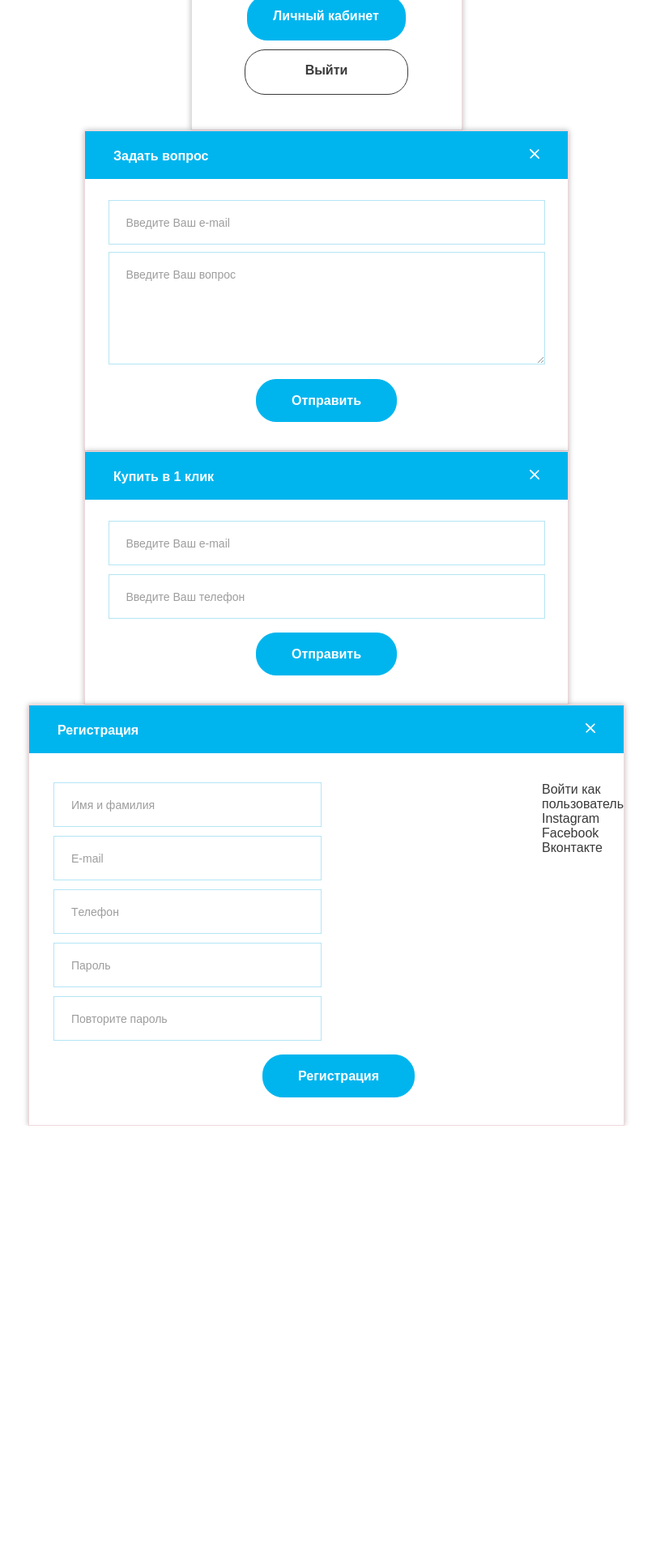
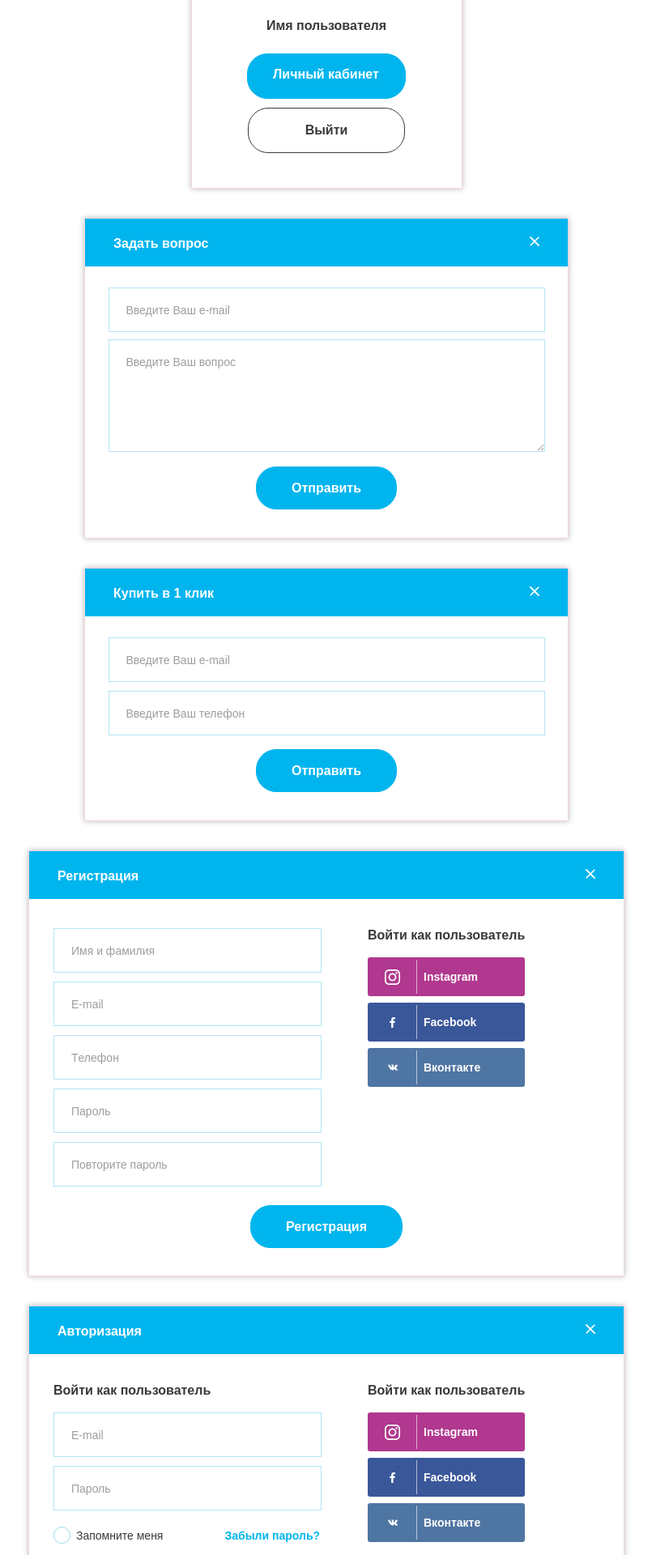
Before and after one commit to SantYaga33/Shop, a PHP site: page /modal.html in a window 1280 px wide. Shown: the part 600-2520 px from the top of the page at 81% size, without its empty margins (237-1042 px from the left). Before the commit the page ends 1990 px from the top, so only its background shows below. Run offline with PHP 8.4, Linux system fonts and the light colour scheme.

Commit message:
сверстаны все мод окна

```diff
--- a/css/main.css
+++ b/css/main.css
@@ -1371,7 +1402,7 @@ h1, h2, h3, h4, h5, h6 {
 .modal__button-out {
   border: 1px solid #393939;
   background-color: #ffffff;
-  padding: 16px 74px 20px 74px;
+  padding: 18px 70px;
   color: #393939;
   font-family: "OpenSans-Semibold", sans-serif;
   font-weight: 600;
@@ -1389,6 +1420,7 @@ h1, h2, h3, h4, h5, h6 {
   padding: 19px 0 18px 21px;
   border: 1px solid #95dbf1;
   outline: none;
+  display: block;
 }
 
 .form {
@@ -1484,14 +1516,26 @@ h1, h2, h3, h4, h5, h6 {
 .form__reg {
   max-width: 736px;
 }
+.form__body-title {
+  color: #393939;
+  font-family: "OpenSans-Semibold", sans-serif;
+  font-weight: 600;
+  font-size: 16px;
+  margin-bottom: 18px;
+  display: block;
+}
 .form__body-reg {
-  padding: 36px 0 34px 30px;
+  padding: 36px 0 0 30px;
   background-color: #fff;
+  margin-bottom: 6px;
 }
 .form__body-block {
   display: -webkit-box;
   display: -ms-flexbox;
   display: flex;
+}
+.form__body-block-social {
+  padding-left: 57px;
 }
 .form__input-reg {
   max-width: 331px;
@@ -1499,6 +1543,133 @@ h1, h2, h3, h4, h5, h6 {
 }
 .form__input-reg:last-child {
   margin-bottom: 17px;
+}
+.form__body-autor {
+  margin-bottom: 25px;
+}
+.form__body-social-item {
+  max-width: 212px;
+  height: 48px;
+  display: -webkit-box;
+  display: -ms-flexbox;
+  display: flex;
+  -webkit-box-align: center;
+      -ms-flex-align: center;
+          align-items: center;
+  padding-left: 10px;
+  border-radius: 3px;
+  margin-bottom: 8px;
+  text-decoration: none;
+  cursor: pointer;
+}
+.form__body-social-insta {
+  background-color: #b1388f;
+}
+.form__body-social-fb {
+  background-color: #3a579a;
+}
+.form__body-social-vk {
+  background-color: #4f75a3;
+}
+.form__body-password {
+  margin-top: 23px;
+  display: -webkit-box;
+  display: -ms-flexbox;
+  display: flex;
+  -webkit-box-align: center;
+      -ms-flex-align: center;
+          align-items: center;
+}
+.form__body-label {
+  color: #393939;
+  font-family: "OpenSans-Light", sans-serif;
+  font-weight: 300;
+  font-size: 14px;
+  padding-left: 14px;
+  padding-right: 76px;
+  cursor: pointer;
+  display: -webkit-box;
+  display: -ms-flexbox;
+  display: flex;
+  margin-left: 14px;
+}
+.form__body-remember {
+  font-family: "OpenSans-Semibold", sans-serif;
+  font-weight: 600;
+  font-size: 14px;
+  text-decoration: none;
+  color: #00b5ee;
+}
+.form__button-reg {
+  margin: 0 auto;
+  display: block;
+  margin-bottom: 34px;
+}
+.form__button-autor {
+  color: #ffffff;
+  font-size: 16px;
+  font-family: "OpenSans-Semibold", sans-serif;
+  font-weight: 600;
+  padding: 17px 68px;
+  border-radius: 25px;
+  display: block;
+  margin: 0 auto;
+  margin-bottom: 39px;
+}
+
+input[type="checkbox"]:checked + label,
+input[type="checkbox"]:not(:checked) + label {
+  position: relative;
+}
+
+input[type="checkbox"]:checked,
+input[type="checkbox"]:not(:checked) {
+  position: absolute;
+  left: -9999px;
+}
+
+input[type="checkbox"]:checked + label:before,
+input[type="checkbox"]:not(:checked) + label:before {
+  content: "";
+  position: absolute;
+  width: 19px;
+  height: 19px;
+  border: 1px solid #95dbf1;
+  background-color: #ffffff;
+  left: -14px;
+  top: -3px;
+  display: block;
+  border-radius: 50%;
+}
+
+input[type="checkbox"]:checked + label:after {
+  content: "";
+  position: absolute;
+  background: url("../img/modal/check-symbol.svg") no-repeat;
+  width: 19px;
+  height: 19px;
+  left: -10px;
+  top: -6px;
+  display: block;
+}
+
+.social__item-name {
+  color: #ffffff;
+  font-family: "OpenSans-Semibold", sans-serif;
+  font-weight: 600;
+  font-size: 14px;
+  padding-left: 9px;
+  position: relative;
+}
+.social__item-name:before {
+  position: absolute;
+  content: "";
+  top: -13px;
+  left: 0;
+  background-color: #fff;
+  width: 1px;
+  height: 42px;
+  opacity: 0.6;
 }
 
 .select {
--- a/modal.html
+++ b/modal.html
@@ -9,7 +9,7 @@
 </head>
 
 <body>
-
+	<br><br>
 	<div class="modal activ">
 		<div class="modal__cart">
 			<div class="modal__header">
@@ -40,7 +40,21 @@
 						<span class="modal__body-subtitle">894 грн.</span>
 					</div>
 					<button class="modal__body-button">
-						<img src="img/modal/close-circle.png" alt="крестик">
+						<!-- <img src="img/modal/close-circle.png" alt="крестик"> -->
+						<?xml version="1.0" encoding="iso-8859-1"?>
+						<svg version="1.1" class="close-svg" xmlns="http://www.w3.org/2000/svg" xmlns:xlink="http://www.w3.org/1999/xlink" x="0px" y="0px"
+							 viewBox="0 0 475.2 475.2" style="enable-background:new 0 0 475.2 475.2;" xml:space="preserve">
+						<g>
+							<g>
+								<path d="M405.6,69.6C360.7,24.7,301.1,0,237.6,0s-123.1,24.7-168,69.6S0,174.1,0,237.6s24.7,123.1,69.6,168s104.5,69.6,168,69.6
+									s123.1-24.7,168-69.6s69.6-104.5,69.6-168S450.5,114.5,405.6,69.6z M386.5,386.5c-39.8,39.8-92.7,61.7-148.9,61.7
+									s-109.1-21.9-148.9-61.7c-82.1-82.1-82.1-215.7,0-297.8C128.5,48.9,181.4,27,237.6,27s109.1,21.9,148.9,61.7
+									C468.6,170.8,468.6,304.4,386.5,386.5z"/>
+								<path d="M342.3,132.9c-5.3-5.3-13.8-5.3-19.1,0l-85.6,85.6L152,132.9c-5.3-5.3-13.8-5.3-19.1,0c-5.3,5.3-5.3,13.8,0,19.1
+									l85.6,85.6l-85.6,85.6c-5.3,5.3-5.3,13.8,0,19.1c2.6,2.6,6.1,4,9.5,4s6.9-1.3,9.5-4l85.6-85.6l85.6,85.6c2.6,2.6,6.1,4,9.5,4
+									c3.5,0,6.9-1.3,9.5-4c5.3-5.3,5.3-13.8,0-19.1l-85.4-85.6l85.6-85.6C347.6,146.7,347.6,138.2,342.3,132.9z"/>
+							</g>
+						</svg>
 					</button>
 				</div>
 				<div class="modal__body-summ">
@@ -53,20 +67,20 @@
 				<span class="modal__footer-cost">894 грн</span>
 			</div>
 			<div class="modal__footer-buttons">
-				<button class="button modal__button-continue">Продолжить покупки</button>
-				<button class="button modal__button-shopping">Оформить заказ</button>
+				<button class="button button__second  modal__button-continue">Продолжить покупки</button>
+				<button class="button button__main modal__button-shopping">Оформить заказ</button>
 			</div>
 		</div>
 	</div>
-
+	<br><br>
 	<div class="modal">
 		<div class="modal__in">
 			<span class="modal__in-title">Имя пользователя</span>
-			<button class="button modal__button-in">Личный кабинет</button>
-			<button class="button modal__button-out">Выйти</button>
+			<button class="button button__main  modal__button-in">Личный кабинет</button>
+			<button class="button button__exit  modal__button-out">Выйти</button>
 		</div>
 	</div>
-
+	<br><br>
 	<div class="modal">
 		<form action="" class="form form__question" id="question">
 			<div class="form__header">
@@ -78,11 +92,11 @@
 			<div class="form__body">
 				<input type="text" class="input form__question-input" placeholder="Введите Ваш e-mail" required="">
 				<textarea type="text" form="" class="form__question-textarea" placeholder="Введите Ваш вопрос" col="100px" rows="16" required=""></textarea>
-				<button class="button form__button">Отправить</button>
+				<button class="button button__main  form__button">Отправить</button>
 			</div>
 		</form>
 	</div>
-
+	<br><br>
 	<div class="modal">
 			<form action="" class="form form__buy" id="question">
 				<div class="form__header">
@@ -94,11 +108,11 @@
 				<div class="form__body">
 					<input type="email" class="input form__buy-input-email" placeholder="Введите Ваш e-mail" required="">
 					<input type="tel" class="input form__buy-input-tel" placeholder="Введите Ваш телефон" required="">
-					<button class="button form__button">Отправить</button>
+					<button class="button button__main  form__button">Отправить</button>
 				</div>
 			</form>
 	</div>
-
+	<br><br>
 	<div class="modal">
 			<form action="" class="form form__reg" id="question">
 				<div class="form__header">
@@ -107,7 +121,7 @@
 						<img src="img/modal/close-X.png" alt="крестик">
 					</button>
 				</div>
-				<div class="form__body form__body-reg">
+				<div class="form__body-reg">
 					<div class="form__body-block">
 						<div class="form__body-block-input">
 								<input type="text" class="input form__input form__input-reg" placeholder="Имя и фамилия" required="">
@@ -118,29 +132,164 @@
 						</div>
 						<div class="form__body-block-social">
 							<span class="form__body-title">Войти как пользователь</span>
-							<div class="form__body-social-item">
-								<div class="sosial__item-icon"></div>
+							<a href="#" class="form__body-social-item form__body-social-insta">
+								<div class="social__item-icon thing__social-icon thing__social-icon-inst ">
+									<?xml version="1.0" encoding="iso-8859-1"?>
+									<!DOCTYPE svg PUBLIC "-//W3C//DTD SVG 1.1//EN" "http://www.w3.org/Graphics/SVG/1.1/DTD/svg11.dtd">
+									<svg class="thing__social-icon-instsvg" version="1.1"  xmlns="http://www.w3.org/2000/svg" xmlns:xlink="http://www.w3.org/1999/xlink" x="0px" y="0px"
+										 width="19px" height="19px" viewBox="0 0 169.063 169.063"
+										 xml:space="preserve">
+									<g>
+										<path d="M122.406,0H46.654C20.929,0,0,20.93,0,46.655v75.752c0,25.726,20.929,46.655,46.654,46.655h75.752
+											c25.727,0,46.656-20.93,46.656-46.655V46.655C169.063,20.93,148.133,0,122.406,0z M154.063,122.407
+											c0,17.455-14.201,31.655-31.656,31.655H46.654C29.2,154.063,15,139.862,15,122.407V46.655C15,29.201,29.2,15,46.654,15h75.752
+											c17.455,0,31.656,14.201,31.656,31.655V122.407z"/>
+										<path d="M84.531,40.97c-24.021,0-43.563,19.542-43.563,43.563c0,24.02,19.542,43.561,43.563,43.561s43.563-19.541,43.563-43.561
+											C128.094,60.512,108.552,40.97,84.531,40.97z M84.531,113.093c-15.749,0-28.563-12.812-28.563-28.561
+											c0-15.75,12.813-28.563,28.563-28.563s28.563,12.813,28.563,28.563C113.094,100.281,100.28,113.093,84.531,113.093z"/>
+										<path d="M129.921,28.251c-2.89,0-5.729,1.17-7.77,3.22c-2.051,2.04-3.23,4.88-3.23,7.78c0,2.891,1.18,5.73,3.23,7.78
+											c2.04,2.04,4.88,3.22,7.77,3.22c2.9,0,5.73-1.18,7.78-3.22c2.05-2.05,3.22-4.89,3.22-7.78c0-2.9-1.17-5.74-3.22-7.78
+											C135.661,29.421,132.821,28.251,129.921,28.251z"/>
+									</g>
+									</svg>
+								</div>
 								<span class="social__item-name">Instagram</span>
-							</div>
-							<div class="form__body-social-item">
-								<div class="sosial__item-icon"></div>
+							</a>
+							<a href="#" class="form__body-social-item form__body-social-fb">
+								<div class="social__item-icon thing__social-icon thing__social-icon-f">
+									<?xml version="1.0" encoding="iso-8859-1"?>
+									<svg class="thing__social-icon-fsvg" version="1.1"  xmlns="http://www.w3.org/2000/svg" xmlns:xlink="http://www.w3.org/1999/xlink" x="0px" y="0px" width="13px" height="21px"
+										 viewBox="0 0 155.139 155.139" style="enable-background:new 0 0 155.139 155.139;" xml:space="preserve">
+									<g>
+										<path  d="M89.584,155.139V84.378h23.742l3.562-27.585H89.584V39.184
+											c0-7.984,2.208-13.425,13.67-13.425l14.595-0.006V1.08C115.325,0.752,106.661,0,96.577,0C75.52,0,61.104,12.853,61.104,36.452
+											v20.341H37.29v27.585h23.814v70.761H89.584z"/>
+									</g>
+									</svg>
+								</div>
 								<span class="social__item-name">Facebook</span>
-							</div>
-							<div class="form__body-social-item">
-								<div class="sosial__item-icon"></div>
+							</a>
+							<a href="#" class="form__body-social-item form__body-social-vk">
+								<div class="social__item-icon thing__social-icon thing__social-icon-vk">
+									<?xml version="1.0" encoding="iso-8859-1"?>
+									<svg class="thing__social-icon-vksvg" version="1.1"  xmlns="http://www.w3.org/2000/svg" xmlns:xlink="http://www.w3.org/1999/xlink" x="0px" y="0px" width="20px" height="12px"
+										 viewBox="0 0 304.36 304.36" style="enable-background:new 0 0 304.36 304.36;" xml:space="preserve">
+									<g id="XMLID_1_">
+										<path  d="M261.945,175.576c10.096,9.857,20.752,19.131,29.807,29.982
+											c4,4.822,7.787,9.798,10.684,15.394c4.105,7.955,0.387,16.709-6.746,17.184l-44.34-0.02c-11.436,0.949-20.559-3.655-28.23-11.474
+											c-6.139-6.253-11.824-12.908-17.727-19.372c-2.42-2.642-4.953-5.128-7.979-7.093c-6.053-3.929-11.307-2.726-14.766,3.587
+											c-3.523,6.421-4.322,13.531-4.668,20.687c-0.475,10.441-3.631,13.186-14.119,13.664c-22.414,1.057-43.686-2.334-63.447-13.641
+											c-17.422-9.968-30.932-24.04-42.691-39.971C34.828,153.482,17.295,119.395,1.537,84.353C-2.01,76.458,0.584,72.22,9.295,72.07
+											c14.465-0.281,28.928-0.261,43.41-0.02c5.879,0.086,9.771,3.458,12.041,9.012c7.826,19.243,17.402,37.551,29.422,54.521
+											c3.201,4.518,6.465,9.036,11.113,12.216c5.142,3.521,9.057,2.354,11.476-3.374c1.535-3.632,2.207-7.544,2.553-11.434
+											c1.146-13.383,1.297-26.743-0.713-40.079c-1.234-8.323-5.922-13.711-14.227-15.286c-4.238-0.803-3.607-2.38-1.555-4.799
+											c3.564-4.172,6.916-6.769,13.598-6.769h50.111c7.889,1.557,9.641,5.101,10.721,13.039l0.043,55.663
+											c-0.086,3.073,1.535,12.192,7.07,14.226c4.43,1.448,7.35-2.096,10.008-4.905c11.998-12.734,20.561-27.783,28.211-43.366
+											c3.395-6.852,6.314-13.968,9.143-21.078c2.096-5.276,5.385-7.872,11.328-7.757l48.229,0.043c1.43,0,2.877,0.021,4.262,0.258
+											c8.127,1.385,10.354,4.881,7.844,12.817c-3.955,12.451-11.65,22.827-19.174,33.251c-8.043,11.129-16.645,21.877-24.621,33.072
+											C252.26,161.544,252.842,166.697,261.945,175.576L261.945,175.576z M261.945,175.576"/>
+									</g>
+									</svg>
+								</div>
 								<span class="social__item-name">Вконтакте</span>
+							</a>
+						</div>
+					</div>
+				</div>
+				<button class="button button__main  form__button form__button-reg">Регистрация</button>
+			</form>
+	</div>
+	<br><br>
+	<div class="modal">
+			<form action="" class="form form__reg" id="question">
+				<div class="form__header">
+					<span class="form__header-title">Авторизация</span>
+					<button class="form__header-button">
+						<img src="img/modal/close-X.png" alt="крестик">
+					</button>
+				</div>
+				<div class="form__body-reg">
+					<div class="form__body-block form__body-autor">
+						<div class="form__body-block-input">
+							<span class="form__body-title">Войти как пользователь</span>
+							<input type="email" class="input form__input form__input-reg" placeholder="E-mail" required="">
+							<input type="password" class="input form__input form__input-reg" placeholder="Пароль" required="">
+							<div class="form__body-password">
+								<input type="checkbox" name="checkbox" id="checkbox" class="form__body-check">
+								<label class="form__body-label" for="checkbox">Запомните меня</label>
+								<a href="#" class="form__body-remember">Забыли пароль?</a>
 							</div>
 						</div>
+						<div class="form__body-block-social">
+							<span class="form__body-title">Войти как пользователь</span>
+							<a href="#" class="form__body-social-item form__body-social-insta">
+								<div class="social__item-icon thing__social-icon thing__social-icon-inst ">
+									<?xml version="1.0" encoding="iso-8859-1"?>
+									<!DOCTYPE svg PUBLIC "-//W3C//DTD SVG 1.1//EN" "http://www.w3.org/Graphics/SVG/1.1/DTD/svg11.dtd">
+									<svg class="thing__social-icon-instsvg" version="1.1"  xmlns="http://www.w3.org/2000/svg" xmlns:xlink="http://www.w3.org/1999/xlink" x="0px" y="0px"
+										 width="19px" height="19px" viewBox="0 0 169.063 169.063"
+										 xml:space="preserve">
+									<g>
+										<path d="M122.406,0H46.654C20.929,0,0,20.93,0,46.655v75.752c0,25.726,20.929,46.655,46.654,46.655h75.752
+											c25.727,0,46.656-20.93,46.656-46.655V46.655C169.063,20.93,148.133,0,122.406,0z M154.063,122.407
+											c0,17.455-14.201,31.655-31.656,31.655H46.654C29.2,154.063,15,139.862,15,122.407V46.655C15,29.201,29.2,15,46.654,15h75.752
+											c17.455,0,31.656,14.201,31.656,31.655V122.407z"/>
+										<path d="M84.531,40.97c-24.021,0-43.563,19.542-43.563,43.563c0,24.02,19.542,43.561,43.563,43.561s43.563-19.541,43.563-43.561
+											C128.094,60.512,108.552,40.97,84.531,40.97z M84.531,113.093c-15.749,0-28.563-12.812-28.563-28.561
+											c0-15.75,12.813-28.563,28.563-28.563s28.563,12.813,28.563,28.563C113.094,100.281,100.28,113.093,84.531,113.093z"/>
+										<path d="M129.921,28.251c-2.89,0-5.729,1.17-7.77,3.22c-2.051,2.04-3.23,4.88-3.23,7.78c0,2.891,1.18,5.73,3.23,7.78
+											c2.04,2.04,4.88,3.22,7.77,3.22c2.9,0,5.73-1.18,7.78-3.22c2.05-2.05,3.22-4.89,3.22-7.78c0-2.9-1.17-5.74-3.22-7.78
+											C135.661,29.421,132.821,28.251,129.921,28.251z"/>
+									</g>
+									</svg>
+								</div>
+								<span class="social__item-name">Instagram</span>
+							</a>
+							<a href="#" class="form__body-social-item form__body-social-fb">
+								<div class="social__item-icon thing__social-icon thing__social-icon-f">
+									<?xml version="1.0" encoding="iso-8859-1"?>
+									<svg class="thing__social-icon-fsvg" version="1.1"  xmlns="http://www.w3.org/2000/svg" xmlns:xlink="http://www.w3.org/1999/xlink" x="0px" y="0px" width="13px" height="21px"
+										 viewBox="0 0 155.139 155.139" style="enable-background:new 0 0 155.139 155.139;" xml:space="preserve">
+									<g>
+										<path  d="M89.584,155.139V84.378h23.742l3.562-27.585H89.584V39.184
+											c0-7.984,2.208-13.425,13.67-13.425l14.595-0.006V1.08C115.325,0.752,106.661,0,96.577,0C75.52,0,61.104,12.853,61.104,36.452
+											v20.341H37.29v27.585h23.814v70.761H89.584z"/>
+									</g>
+									</svg>
+								</div>
+								<span class="social__item-name">Facebook</span>
+							</a>
+							<a href="#" class="form__body-social-item form__body-social-vk">
+								<div class="social__item-icon thing__social-icon thing__social-icon-vk">
+									<?xml version="1.0" encoding="iso-8859-1"?>
+									<svg class="thing__social-icon-vksvg" version="1.1"  xmlns="http://www.w3.org/2000/svg" xmlns:xlink="http://www.w3.org/1999/xlink" x="0px" y="0px" width="20px" height="12px"
+										 viewBox="0 0 304.36 304.36" style="enable-background:new 0 0 304.36 304.36;" xml:space="preserve">
+									<g id="XMLID_1_">
+										<path  d="M261.945,175.576c10.096,9.857,20.752,19.131,29.807,29.982
+											c4,4.822,7.787,9.798,10.684,15.394c4.105,7.955,0.387,16.709-6.746,17.184l-44.34-0.02c-11.436,0.949-20.559-3.655-28.23-11.474
+											c-6.139-6.253-11.824-12.908-17.727-19.372c-2.42-2.642-4.953-5.128-7.979-7.093c-6.053-3.929-11.307-2.726-14.766,3.587
+											c-3.523,6.421-4.322,13.531-4.668,20.687c-0.475,10.441-3.631,13.186-14.119,13.664c-22.414,1.057-43.686-2.334-63.447-13.641
+											c-17.422-9.968-30.932-24.04-42.691-39.971C34.828,153.482,17.295,119.395,1.537,84.353C-2.01,76.458,0.584,72.22,9.295,72.07
+											c14.465-0.281,28.928-0.261,43.41-0.02c5.879,0.086,9.771,3.458,12.041,9.012c7.826,19.243,17.402,37.551,29.422,54.521
+											c3.201,4.518,6.465,9.036,11.113,12.216c5.142,3.521,9.057,2.354,11.476-3.374c1.535-3.632,2.207-7.544,2.553-11.434
+											c1.146-13.383,1.297-26.743-0.713-40.079c-1.234-8.323-5.922-13.711-14.227-15.286c-4.238-0.803-3.607-2.38-1.555-4.799
+											c3.564-4.172,6.916-6.769,13.598-6.769h50.111c7.889,1.557,9.641,5.101,10.721,13.039l0.043,55.663
+											c-0.086,3.073,1.535,12.192,7.07,14.226c4.43,1.448,7.35-2.096,10.008-4.905c11.998-12.734,20.561-27.783,28.211-43.366
+											c3.395-6.852,6.314-13.968,9.143-21.078c2.096-5.276,5.385-7.872,11.328-7.757l48.229,0.043c1.43,0,2.877,0.021,4.262,0.258
+											c8.127,1.385,10.354,4.881,7.844,12.817c-3.955,12.451-11.65,22.827-19.174,33.251c-8.043,11.129-16.645,21.877-24.621,33.072
+											C252.26,161.544,252.842,166.697,261.945,175.576L261.945,175.576z M261.945,175.576"/>
+									</g>
+									</svg>
+								</div>
+								<span class="social__item-name">Вконтакте</span>
+							</a>
+						</div>
 					</div>
-					<button class="button form__button">Регистрация</button>
 				</div>
+				<button class="button button__main  form__button form__button-autor">Вход</button>
 			</form>
 	</div>
-
-
-
-
-
+	<br><br>
 
 
 	<script
--- a/sass/_forall.sass
+++ b/sass/_forall.sass
@@ -34,6 +34,23 @@ h1, h2, h3, h4, h5, h6
 	outline: none
 	+op-reg
 	transition: all 0.3s ease
+
+.button__main
+	&:hover
+		background-color: #fff
+		color: $main-color
+
+.button__second
+	&:hover
+		background-color: #9ccc65
+		border: 1px solid #9ccc65
+		color: #fff
+
+.button__exit
+	&:hover
+		background-color: #ff5722
+		color: #fff
+		border: 1px solid #ff5722
 
 .section
 	padding: 54px
--- a/sass/blocks/_header.sass
+++ b/sass/blocks/_header.sass
@@ -200,7 +200,7 @@
 		position: absolute
 		top: 68px
 		left: 0
-		width: 100vw
+		width: 100%
 		min-height: 0
 		background-color: #fff
 		box-shadow: 0 5px 16px rgba(0, 0, 0, 0.15)
--- a/sass/blocks/_modal.sass
+++ b/sass/blocks/_modal.sass
@@ -78,6 +78,14 @@
 			outline: none
 			cursor: pointer
 			background-color: #fff
+			.close-svg
+				fill: #f87190
+				transform: scale(1)
+				transition: all .3s ease
+				&:hover
+					fill: red
+					transform: scale(1.1)
+					transition: all .3s ease
 	&__footer
 		background-color: #e0f7fa
 		display: flex
@@ -144,7 +152,7 @@
 	&__button-out
 		border: 1px solid $text-color
 		background-color: #ffffff
-		padding: 16px 74px 20px 74px
+		padding: 18px 70px
 		color: $text-color
 		+op-semy
 		font-size: 16px
@@ -160,6 +168,7 @@
 	padding: 19px 0 18px 21px
 	border: 1px solid #95dbf1
 	outline: none
+	display: block
 
 
 
@@ -233,13 +242,122 @@
 	&__reg
 		max-width: 736px
 	&__body
+		&-title
+			color: $text-color
+			+op-semy
+			font-size: 16px
+			margin-bottom: 18px
+			display: block
 		&-reg
-			padding: 36px 0 34px 30px
+			padding: 36px 0 0 30px
 			background-color: #fff
+			margin-bottom: 6px
 		&-block
 			display: flex
+			&-social
+				padding-left: 57px
 	&__input-reg
 		max-width: 331px
 		margin-bottom: 11px
 		&:last-child
 			margin-bottom: 17px
+	&__body
+		&-autor
+			margin-bottom: 25px
+		&-social
+			&-item
+				max-width: 212px
+				height: 48px
+				display: flex
+				align-items: center
+				padding-left: 10px
+				border-radius: 3px
+				margin-bottom: 8px
+				text-decoration: none
+				cursor: pointer
+			&-insta
+				background-color: #b1388f
+			&-fb
+				background-color: #3a579a
+			&-vk
+				background-color: #4f75a3
+		&-password
+			margin-top: 23px
+			display: flex
+			align-items: center
+		&-label
+			color: $text-color
+			+op-light
+			font-size: 14px
+			padding-left: 14px
+			padding-right: 76px
+			cursor: pointer
+			display: flex
+			margin-left: 14px
+		&-remember
+			+op-semy
+			font-size: 14px
+			text-decoration: none
+			color: $main-color
+	&__button
+		&-reg
+			margin: 0 auto
+			display: block
+			margin-bottom: 34px
+	&__button
+		&-autor
+			color: #ffffff
+			font-size: 16px
+			+op-semy
+			padding: 17px 68px
+			border-radius: 25px
+			display: block
+			margin: 0 auto
+			margin-bottom: 39px
+
+// == стилизуем чекбокс ==
+input[type="checkbox"]:checked + label,
+input[type="checkbox"]:not(:checked) + label
+	position: relative
+
+input[type="checkbox"]:checked,
+input[type="checkbox"]:not(:checked)
+	position: absolute
+	left: -9999px
+input[type="checkbox"]:checked + label:before,
+input[type="checkbox"]:not(:checked) + label:before
+	content: ''
+	position: absolute
+	width: 19px
+	height: 19px
+	border: 1px solid #95dbf1
+	background-color: #ffffff
+	left: -14px
+	top: -3px
+	display: block
+	border-radius: 50%
+input[type="checkbox"]:checked + label:after
+	content: ''
+	position: absolute
+	background: url('../img/modal/check-symbol.svg') no-repeat
+	width: 19px
+	height: 19px
+	left: -10px
+	top: -6px
+	display: block
+
+.social__item-name
+	color: #ffffff
+	+op-semy
+	font-size: 14px
+	padding-left: 9px
+	position: relative
+	&:before
+		position: absolute
+		content: ''
+		top : -13px
+		left: 0
+		background-color: #fff
+		width: 1px
+		height: 42px
+		opacity: 0.6
--- a/thing.html
+++ b/thing.html
@@ -407,7 +407,7 @@
 					<div class="thing__social-groop">
 						<a href="#" class="thing__social-icon thing__social-icon-f">
 							<?xml version="1.0" encoding="iso-8859-1"?>
-							<svg class="thing__social-icon-fsvg version="1.1"  xmlns="http://www.w3.org/2000/svg" xmlns:xlink="http://www.w3.org/1999/xlink" x="0px" y="0px" width="13px" height="21px"
+							<svg class="thing__social-icon-fsvg "version="1.1"  xmlns="http://www.w3.org/2000/svg" xmlns:xlink="http://www.w3.org/1999/xlink" x="0px" y="0px" width="13px" height="21px"
 								 viewBox="0 0 155.139 155.139" style="enable-background:new 0 0 155.139 155.139;" xml:space="preserve">
 							<g>
 								<path  d="M89.584,155.139V84.378h23.742l3.562-27.585H89.584V39.184
```
Also changed, not shown: other parts of css/main.css (+32 -1 lines), img/modal/cancel.svg (added), img/modal/check-symbol.svg (added).
